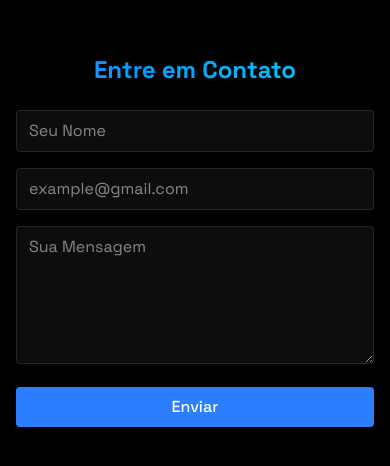
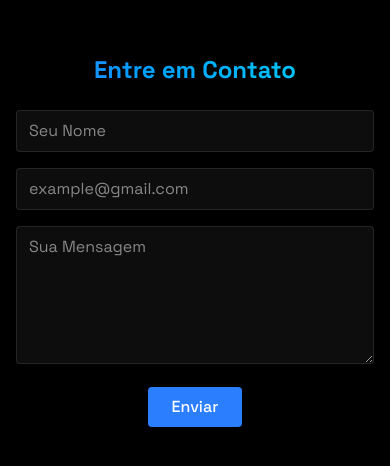
Before and after one commit to Danreby/danreby-portifolio, a React (Vite) app: page / in a window 390 px wide. Shown: the part 5444-5910 px from the top of the page. Built offline with nearby package versions, Linux system fonts and the light colour scheme.

Commit message:
Melhorando o campo de contact

```diff
--- /dev/null
+++ b/src/components/common/buttons/SendButton.jsx
@@ -0,0 +1,42 @@
+import React from "react";
+
+export default function SendButton({ state = "idle", label = "Send" }) {
+  const isSending = state === "sending";
+  const isSuccess = state === "success";
+  const isError = state === "error";
+
+  return (
+    <button
+      type="submit"
+      disabled={isSending}
+      aria-live="polite"
+      className={`inline-flex items-center justify-center gap-2
+        ${isSuccess ? "bg-green-500 hover:bg-green-600" : isError ? "bg-red-500 hover:bg-red-600" : "bg-blue-500 hover:bg-blue-600"}
+        text-white px-6 py-2 rounded font-medium transition-transform transform
+        hover:-translate-y-0.5 hover:shadow-lg disabled:opacity-60 disabled:cursor-wait`}
+    >
+      {isSending && (
+        <svg className="animate-spin h-5 w-5" viewBox="0 0 24 24" fill="none">
+          <circle cx="12" cy="12" r="10" stroke="currentColor" strokeWidth="4" strokeOpacity="0.2" />
+          <path d="M22 12a10 10 0 00-6-9.2" stroke="currentColor" strokeWidth="4" strokeLinecap="round" />
+        </svg>
+      )}
+
+      {isSuccess && (
+        <svg className="h-5 w-5 transform transition-all duration-300" viewBox="0 0 24 24" fill="none">
+          <path d="M20 6L9 17l-5-5" stroke="currentColor" strokeWidth="2.5" strokeLinecap="round" strokeLinejoin="round" />
+        </svg>
+      )}
+
+      {isError && (
+        <svg className="h-5 w-5 transform transition-all duration-300" viewBox="0 0 24 24" fill="none">
+          <path d="M6 6l12 12M6 18L18 6" stroke="currentColor" strokeWidth="2.5" strokeLinecap="round" strokeLinejoin="round" />
+        </svg>
+      )}
+
+      <span className="whitespace-nowrap">
+        {isSuccess ? (label === "Send" ? "Sent" : "Enviado") : isError ? (label === "Send" ? "Error" : "Erro") : label}
+      </span>
+    </button>
+  );
+}
--- a/src/components/sections/Contact.jsx
+++ b/src/components/sections/Contact.jsx
@@ -1,6 +1,8 @@
 import { useState } from "react";
 import { RevealOnScroll } from "../RevealOnScroll";
 import emailjs from "emailjs-com";
+import { FlashCard } from "../common/FlashCard";
+import SendButton from "../common/buttons/SendButton";
 
 export const Contact = ({ language }) => {
   const [formData, setFormData] = useState({
@@ -9,62 +11,76 @@ export const Contact = ({ language }) => {
     message: "",
   });
 
-  const handleSubmit = (e) => {
+  const [submitState, setSubmitState] = useState("idle");
+  const [flash, setFlash] = useState({ open: false, type: "success", message: "" });
+
+  const texts = {
+    pt: {
+      title: "Entre em Contato",
+      name: "Seu Nome",
+      email: "example@gmail.com",
+      message: "Sua Mensagem",
+      send: "Enviar",
+      sending: "Enviando...",
+      sent: "Mensagem enviada com sucesso!",
+      error: "Erro ao enviar a mensagem. Tente novamente mais tarde.",
+    },
+    en: {
+      title: "Get in Touch",
+      name: "Your Name",
+      email: "example@hotmail.com",
+      message: "Your Message",
+      send: "Send",
+      sending: "Sending...",
+      sent: "Message sent successfully!",
+      error: "Error sending message. Try again later.",
+    },
+  };
+
+  const { title, name, email, message, send, sent, error } = texts[language] || texts.pt;
+
+  const handleSubmit = async (e) => {
     e.preventDefault();
-    emailjs
-      .sendForm(
+    setSubmitState("sending");
+
+    try {
+      await emailjs.sendForm(
         import.meta.env.VITE_SERVICE_ID,
         import.meta.env.VITE_TEMPLATE_ID,
         e.target,
         import.meta.env.VITE_PUBLIC_KEY
-      )
-      .then(() => {
-        alert("Mensagem enviada com sucesso!");
-        setFormData({ name: "", email: "", message: "" });
-      })
-      .catch(() =>
-        alert("Erro ao enviar a mensagem. Tente novamente mais tarde.")
       );
+
+      setSubmitState("success");
+      setFormData({ name: "", email: "", message: "" });
+
+      setFlash({ open: true, type: "success", message: sent });
+
+      setTimeout(() => setSubmitState("idle"), 1600);
+    } catch (err) {
+      console.error("EmailJS send error:", err);
+      setSubmitState("error");
+      setFlash({ open: true, type: "error", message: error });
+
+      setTimeout(() => setSubmitState("idle"), 1600);
+    }
   };
 
-  const texts = {
-    pt: {
-      title: 'Entre em Contato',
-      name: 'Seu Nome',
-      email: 'example@gmail.com',
-      message: 'Sua Mensagem',
-      send: 'Enviar'
-    },
-    en: {
-      title: 'Get in Touch',
-      name: 'Your Name',
-      email: 'example@hotmail.com',
-      message: 'Your Message',
-      send: 'Send'
-    }
-  }
-
-  const { title, name, email, message, send } = texts[language] || texts.pt
-
   return (
-    <section
-      id="contact"
-      className="min-h-screen flex items-center justify-center py-16 px-4"
-    >
+    <section id="contact" className="min-h-screen flex items-center justify-center py-16 px-4">
       <RevealOnScroll>
         <div className="w-full max-w-lg">
           <h2 className="text-2xl sm:text-3xl font-bold mb-6 bg-gradient-to-r from-blue-500 to-cyan-400 bg-clip-text text-transparent text-center">
             {title}
           </h2>
+
           <form className="space-y-4" onSubmit={handleSubmit}>
             <input
               type="text"
               id="name"
               name="name"
               value={formData.name}
-              onChange={(e) =>
-                setFormData({ ...formData, name: e.target.value })
-              }
+              onChange={(e) => setFormData({ ...formData, name: e.target.value })}
               placeholder={name}
               required
               maxLength={255}
@@ -76,9 +92,7 @@ export const Contact = ({ language }) => {
               id="email"
               name="email"
               value={formData.email}
-              onChange={(e) =>
-                setFormData({ ...formData, email: e.target.value })
-              }
+              onChange={(e) => setFormData({ ...formData, email: e.target.value })}
               placeholder={email}
               required
               maxLength={255}
@@ -89,21 +103,16 @@ export const Contact = ({ language }) => {
               id="message"
               name="message"
               value={formData.message}
-              onChange={(e) =>
-                setFormData({ ...formData, message: e.target.value })
-              }
+              onChange={(e) => setFormData({ ...formData, message: e.target.value })}
               placeholder={message}
               rows={5}
               maxLength={255}
               className="w-full bg-white/5 border border-white/10 rounded px-3 py-2 text-white transition focus:outline-none focus:border-blue-500 focus:bg-blue-500/5"
             />
 
-            <button
-              type="submit"
-              className="w-full sm:w-auto mx-auto block bg-blue-500 text-white px-6 py-2 rounded font-medium transition hover:-translate-y-0.5 hover:shadow-lg"
-            >
-              {send}
-            </button>
+            <div className="flex justify-center">
+              <SendButton state={submitState} label={send} />
+            </div>
           </form>
         </div>
       </RevealOnScroll>
```
